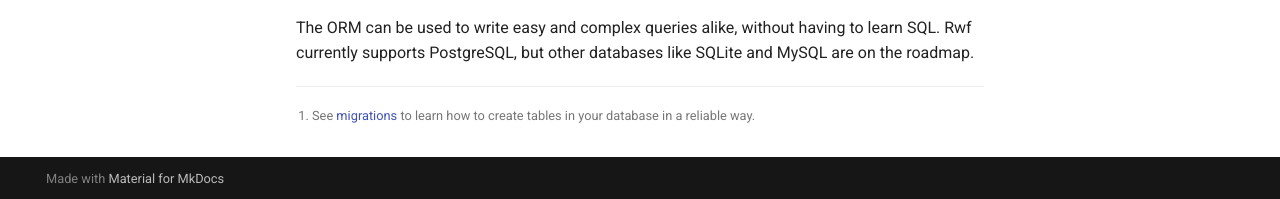
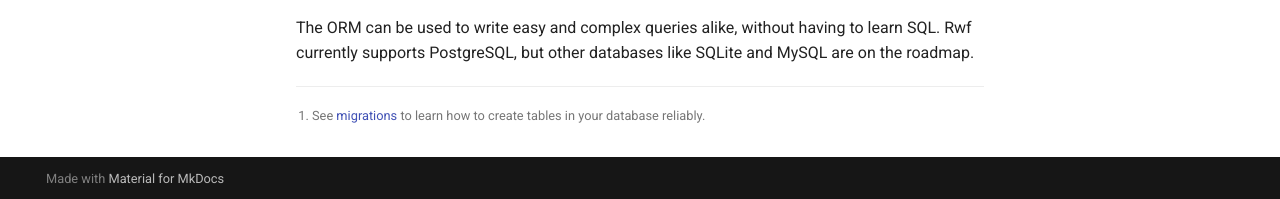
Before and after one commit to levkk/rwf, an MkDocs documentation site: the page built from docs/docs/models/index.md, in a window 1280 px wide and 900 px high, scrolled down 1930 px. Shown: the part 698-897 px from the top of the window. Built offline with MkDocs 1.6.1 and Material for MkDocs 9.7.7, drawn with Linux system fonts in a browser that asks for light colours; comment, search, counter and statistics services are not loaded.

Commit message:
spellcheck

```diff
--- a/docs/docs/models/index.md
+++ b/docs/docs/models/index.md
@@ -51,7 +51,7 @@ CREATE TABLE users (
     for both inserting and selecting data from the table. When inserting, the `id` column should be `None` and will be automatically
     assigned by the database. This ensures that all rows in your tables have a unique primary key.
 
-[^1]: See [migrations](migrations) to learn how to create tables in your database in a reliable way.
+[^1]: See [migrations](migrations) to learn how to create tables in your database reliably.
 
 ### Naming conventions
 The struct fields have the same name as the database columns, and the data types match their respective Rust types. The table name in the database corresponds to the name of the struct, lowercase and pluralized. For example, `User` model will refer to the `"users"` table in the database.
```
